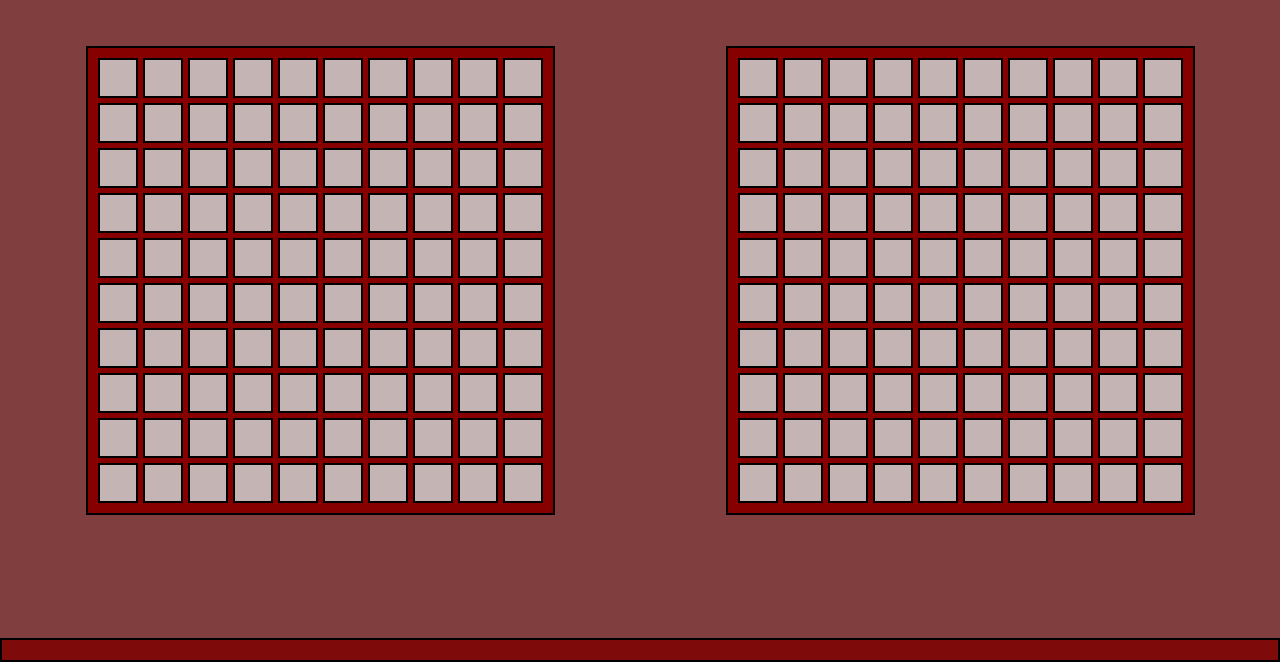
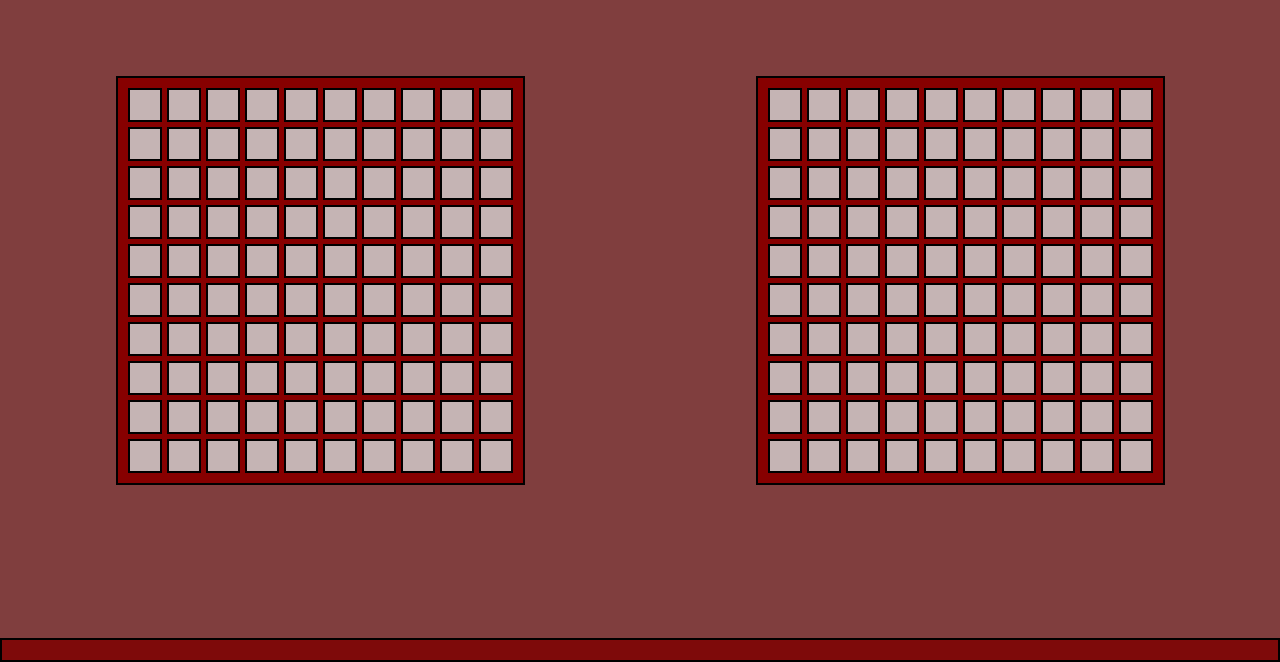
Before and after one commit to oxedom/battleship, a website built with webpack: page dist/index.html in a window 1280 px wide. Shown: the part 138-800 px from the top of the page. Built offline with nearby package versions, Linux system fonts and the light colour scheme.

Commit message:
changed styles and added state to gameboard comp

```diff
--- a/src/js/comps/gameboardComp.js
+++ b/src/js/comps/gameboardComp.js
@@ -2,21 +2,31 @@ import { pubsub } from "../pubsub"
 import { stateObject } from '../state'
 
 
-console.log(stateObject);
 export const gameboard = () => {
     let board = document.createElement('div')
     board.classList.add('gameboard')
     board.classList.add('red')
-    for (let index = 0; index < 100; index++) {
-        let cell = document.createElement('div')
-        cell.classList.add('cell')
-        board.append(cell)
-        if (stateObject.getGameStage()) {
-            cell.addEventListener('click', (e) => { pubsub.publish('cellClicked', e) })
-            cell.setAttribute('id', index + 1)
+    for (let index = 0; index < 10; index++) {
+
+        const row = document.createElement('div')
+        row.setAttribute('id', `row${index + 1}`)
+        row.classList.add('row')
+
+        for (let index = 0; index < 10; index++) {
+            let cell = document.createElement('div')
+            cell.classList.add('cell')
+            row.append(cell)
+            if (!stateObject.getplayerBoardBuilt()) {
+                cell.addEventListener('click', (e) => { pubsub.publish('cellClicked', e) })
+                cell.setAttribute('id', index + 1)
+            }
+            board.append(row)
         }
+
+
     }
-    pubsub.publish('updateState', { playerBoardBuilt: true })
+    pubsub.publish('playerBoardInit')
+    pubsub.publish('updatePlayerBoard')
     return board
 
 
--- a/src/js/state.js
+++ b/src/js/state.js
@@ -6,6 +6,7 @@ export const stateObject = (function () {
     let direction = 'column'
     let selectedShip = undefined
     let playerBoardBuilt = false
+    let computerBoardBuilt = false
     let gameStart = false
 
 
@@ -19,13 +20,18 @@ export const stateObject = (function () {
         if (direction === 'column') { direction = 'row' }
 
     }
-
+    const setComputerBoard = () => computerBoardBuilt = true
+    const setPlayerboard = () => playerBoardBuilt = true
     const setShip = (length) => { selectedShip = length }
 
 
     //PUBSUBS
     pubsub.subscribe('changeDirection', setDirection)
+    pubsub.subscribe('playerBoardInit', setPlayerboard)
 
-
-    return { getDirection, getSelectedShip, getplayerBoardBuilt, getGameStage, setDirection, setShip }
+    return {
+        getDirection, getSelectedShip,
+        getplayerBoardBuilt, getGameStage,
+        setDirection, setShip, setPlayerboard, setComputerBoard
+    }
 })()
--- a/src/js/styles.css
+++ b/src/js/styles.css
@@ -14,12 +14,17 @@ body {
 }
 
 .gameboard {
+  display: flex;
+  flex-direction: column;
   padding: 10px;
-  display: grid;
-  grid-template-columns: repeat(10, 40px);
-  grid-template-rows: repeat(10, 40px);
-  grid-gap: 5px;
+  gap: 5px;
   border: 2px solid black;
+}
+
+.row {
+  display: flex;
+
+  gap: 5px;
 }
 
 .red {
@@ -30,8 +35,10 @@ body {
 }
 
 .cell {
+
   background-color: rgb(197, 180, 180);
   border: 2px solid black;
+  padding: 15px;
 }
 
 .miss {
```
Also changed, not shown: dist/main.js.
